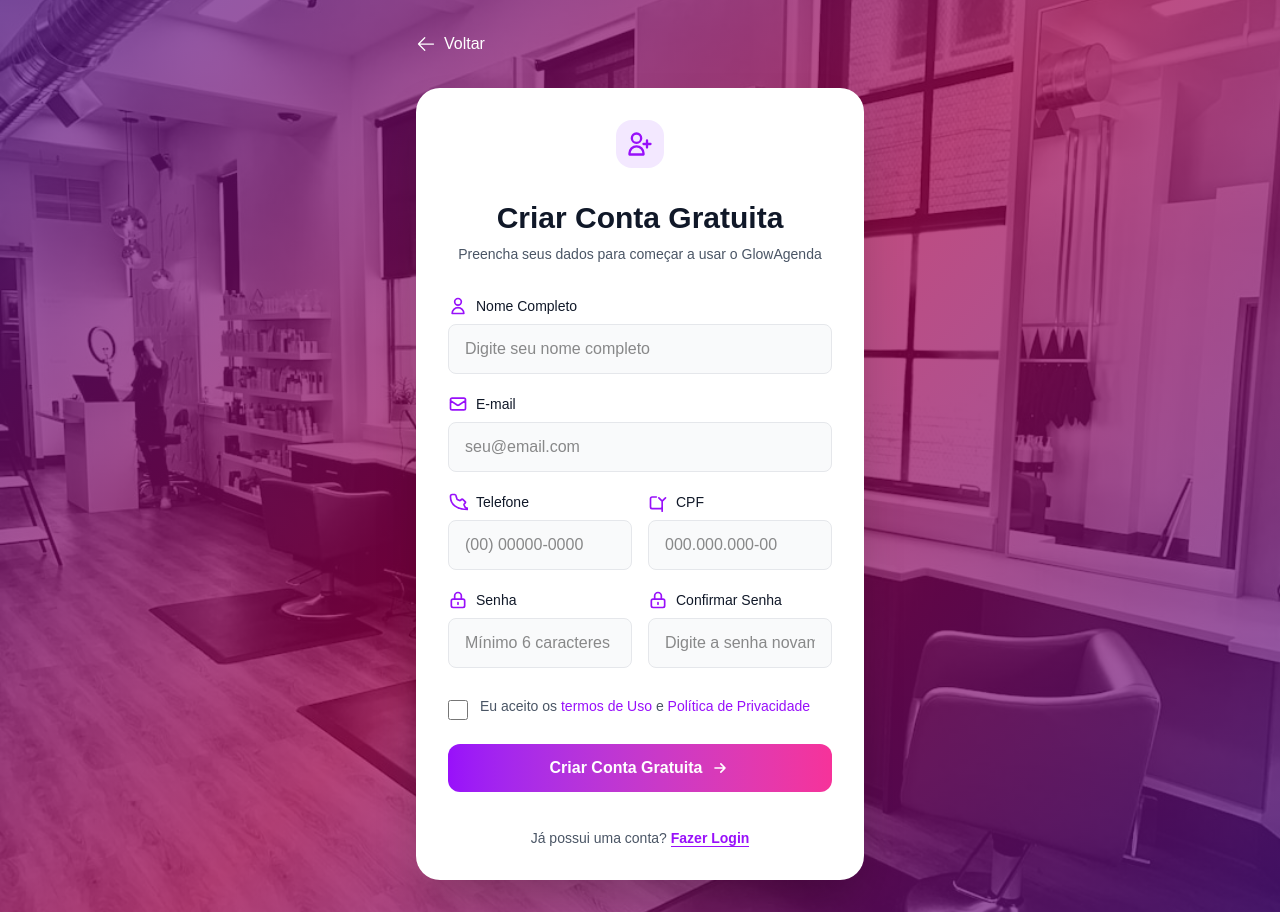
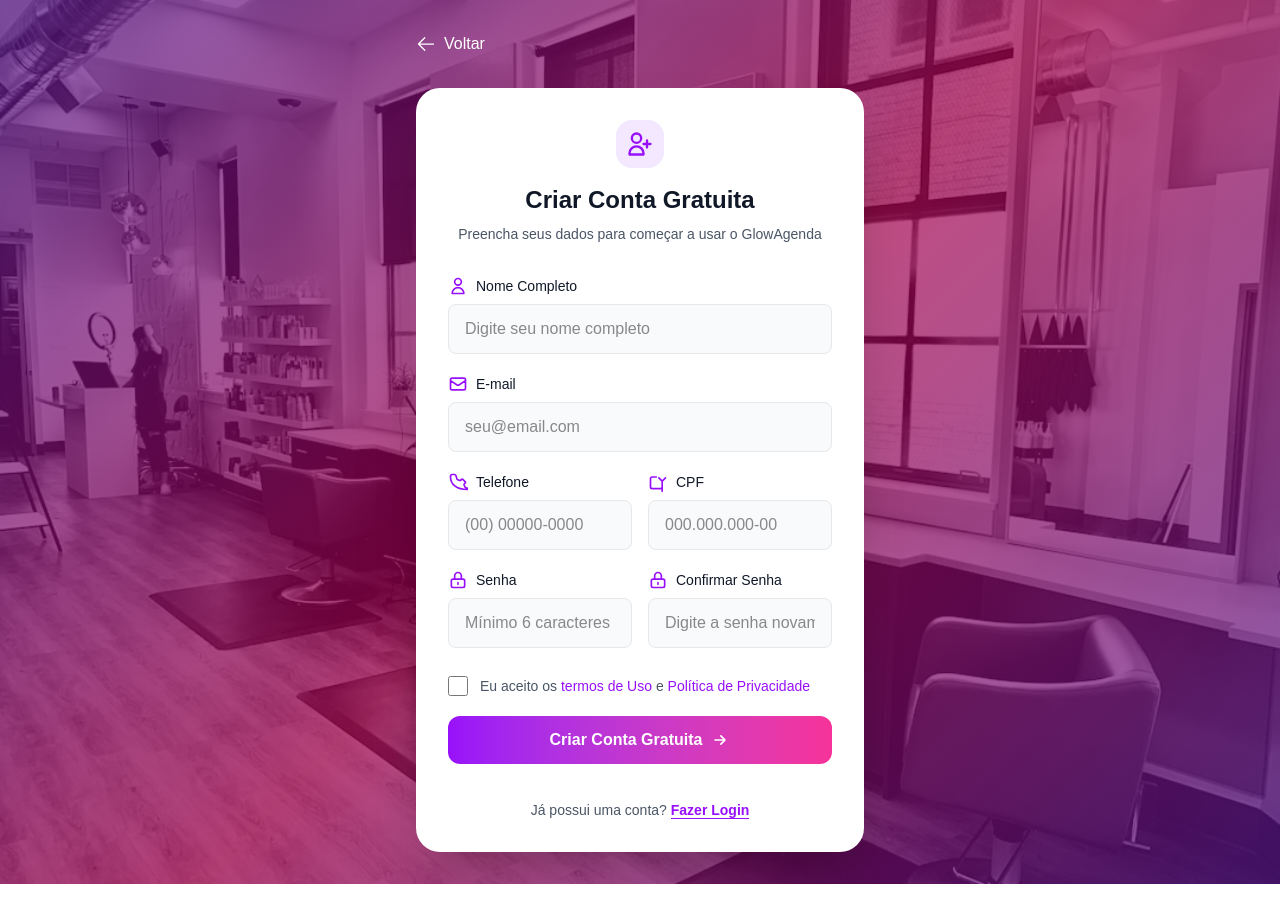
Before and after one commit to euduartesara/glow-agenda-v2, a Next.js app: page /cadastro in a window 1280 px wide. After the commit the page ends 884 px from the top, so only its background shows below. Built offline with nearby package versions, Linux system fonts and the light colour scheme.

Commit message:
Corrigindo alinhamento pagina de cadastro

```diff
--- a/app/cadastro/page.tsx
+++ b/app/cadastro/page.tsx
@@ -96,7 +96,7 @@ export default function Cadastro() {
         {/* Card de cadastro */}
         <div className="bg-white rounded-3xl p-8 shadow-2xl">
           {/* Icon */}
-          <div className="mb-6 md:mb-8 flex justify-center">
+          <div className="mb-3 md:mb-4 flex justify-center">
             <div className="w-10 h-10 md:w-12 md:h-12 bg-purple-100 rounded-2xl flex items-center justify-center">
               <svg className="h-6 w-6 md:h-7 md:w-7 text-purple-600" fill="none" stroke="currentColor" viewBox="0 0 24 24">
                 <path strokeLinecap="round" strokeLinejoin="round" strokeWidth={2} d="M18 9v3m0 0v3m0-3h3m-3 0h-3m-2-5a4 4 0 11-8 0 4 4 0 018 0zM3 20a6 6 0 0112 0v1H3v-1z" />
@@ -105,7 +105,7 @@ export default function Cadastro() {
           </div>
 
           {/* Título e subtítulo */}
-          <h1 className="text-xl md:text-2xl lg:text-3xl font-bold text-center text-gray-900 mb-2">
+          <h1 className="text-lg md:text-xl lg:text-2xl font-bold text-center text-gray-900 mb-2">
             Criar Conta Gratuita
           </h1>
           <p className="text-center text-gray-600 mb-8 text-sm">
@@ -259,13 +259,13 @@ export default function Cadastro() {
             </div>
 
             {/* Checkbox Termos */}
-            <div className="flex items-start gap-3 pt-2">
+            <div className="flex items-center gap-3 pt-2">
               <input
                 type="checkbox"
                 name="aceitoTermos"
                 checked={formData.aceitoTermos}
                 onChange={handleChange}
-                className="mt-1 h-5 w-5 text-purple-600 rounded cursor-pointer"
+                className="h-5 w-5 text-purple-600 rounded cursor-pointer flex-shrink-0"
               />
               <label className="text-sm text-gray-600 cursor-pointer">
                 Eu aceito os{' '}
@@ -283,7 +283,7 @@ export default function Cadastro() {
             {/* Botão Criar Conta */}
             <button
               type="submit"
-              className="w-full bg-gradient-to-r from-purple-600 to-pink-500 hover:from-purple-700 hover:to-pink-600 text-white font-semibold py-3 px-6 rounded-xl transition-all duration-200 mt-6 flex items-center justify-center gap-2"
+              className="w-full bg-gradient-to-r from-purple-600 to-pink-500 hover:from-purple-700 hover:to-pink-600 text-white font-semibold py-3 px-6 rounded-xl transition-all duration-200 mt-3 flex items-center justify-center gap-2"
             >
               Criar Conta Gratuita
               <svg className="h-5 w-5" fill="none" stroke="currentColor" viewBox="0 0 24 24">
```
